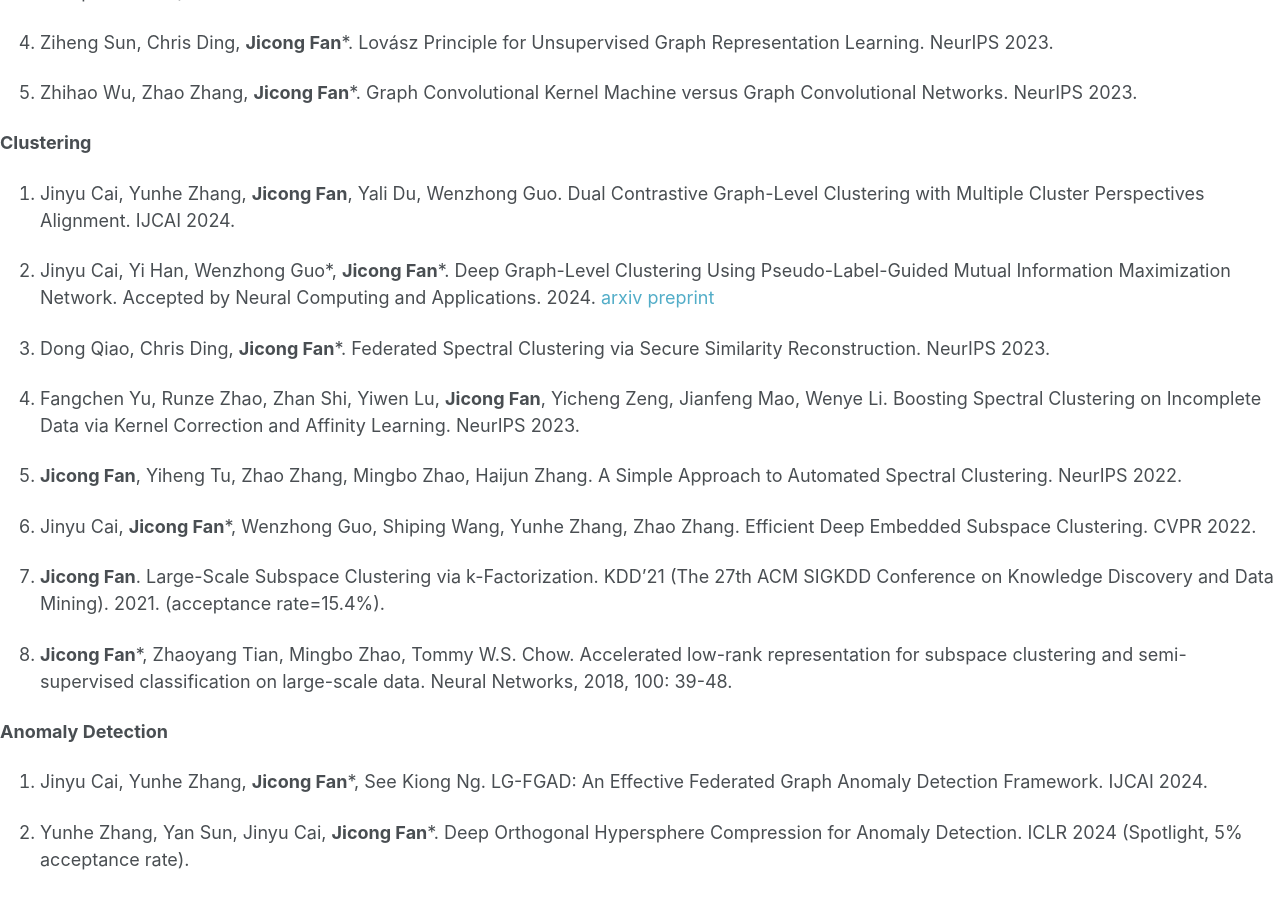
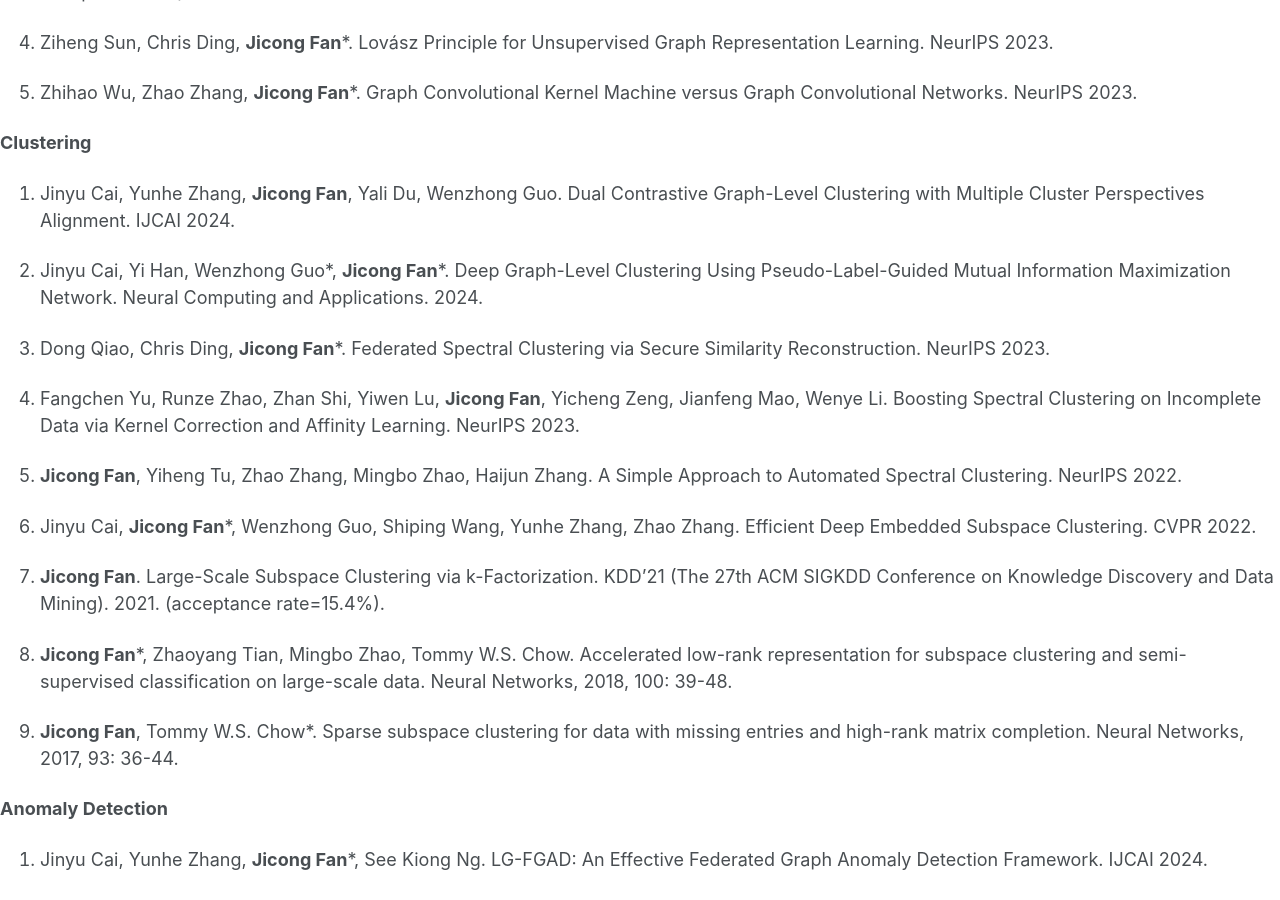
Before and after one commit to jicongfan/jicongfan.github.io, a Jekyll site: the page built from _pages/publications.md, in a window 1280 px wide and 900 px high, scrolled down 420 px. Built offline with Jekyll 4.4.1, drawn with Linux system fonts in a browser that asks for light colours; some of the changed text lies outside the part shown.

Commit message:
Update publications.md

```diff
--- a/_pages/publications.md
+++ b/_pages/publications.md
@@ -21,7 +21,7 @@
 
 1. Jinyu Cai, Yunhe Zhang, <strong>Jicong Fan</strong>, Yali Du, Wenzhong Guo. Dual Contrastive Graph-Level Clustering with Multiple Cluster Perspectives Alignment. IJCAI 2024.
 
-1. Jinyu Cai, Yi Han, Wenzhong Guo\*, <strong>Jicong Fan</strong>\*. Deep Graph-Level Clustering Using Pseudo-Label-Guided Mutual Information Maximization Network. Accepted by Neural Computing and Applications. 2024. <a href="https://arxiv.org/pdf/2302.02369.pdf">arxiv preprint</a>
+1. Jinyu Cai, Yi Han, Wenzhong Guo\*, <strong>Jicong Fan</strong>\*. Deep Graph-Level Clustering Using Pseudo-Label-Guided Mutual Information Maximization Network. Neural Computing and Applications. 2024.
 
 1. Dong Qiao, Chris Ding, <strong>Jicong Fan</strong>*. Federated Spectral Clustering via Secure Similarity Reconstruction. NeurIPS 2023.
 
@@ -36,7 +36,7 @@
 
 1. <strong>Jicong Fan</strong>*, Zhaoyang Tian, Mingbo Zhao, Tommy W.S. Chow. Accelerated low-rank representation for subspace clustering and semi-supervised classification on large-scale data. Neural Networks, 2018, 100: 39-48.
 
-
+1.  <strong>Jicong Fan</strong>, Tommy W.S. Chow*. Sparse subspace clustering for data with missing entries and high-rank matrix completion. Neural Networks, 2017, 93: 36-44.
 
 
 <strong>Anomaly Detection</strong>
```
Also changed, not shown: other parts of _pages/publications.md (+0 -2 lines).
